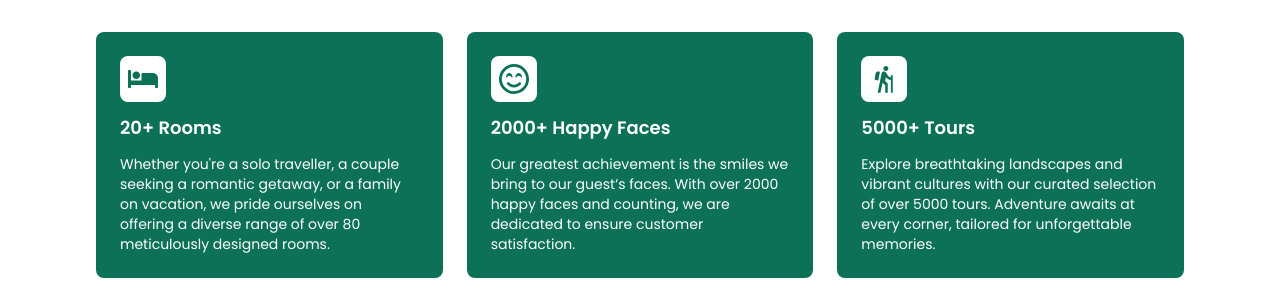
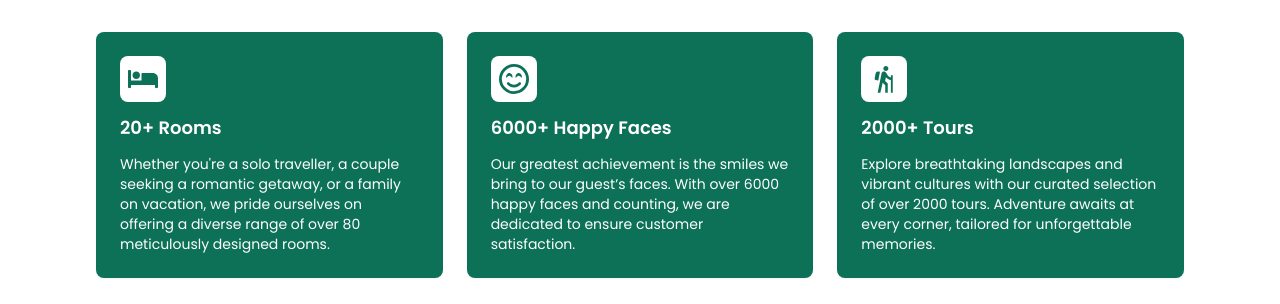
Before and after one commit to callmeniyu/Oastel, a Next.js app: page / in a window 1280 px wide. Shown: the part 1149-1453 px from the top of the page. Built offline with nearby package versions, Linux system fonts and the light colour scheme.

Commit message:
change features numbers

```diff
--- a/components/sections/FeaturesSection.tsx
+++ b/components/sections/FeaturesSection.tsx
@@ -12,15 +12,15 @@ export default function Features() {
     },
     {
       icon: <FaRegFaceSmileBeam className="text-3xl text-primary_green" />,
-      title: "2000+ Happy Faces",
+      title: "6000+ Happy Faces",
       description:
-        "Our greatest achievement is the smiles we bring to our guest’s faces. With over 2000 happy faces and counting, we are dedicated to ensure customer satisfaction.",
+        "Our greatest achievement is the smiles we bring to our guest’s faces. With over 6000 happy faces and counting, we are dedicated to ensure customer satisfaction.",
     },
     {
       icon: <MdHiking className="text-3xl text-primary_green" />,
-      title: "5000+ Tours",
+      title: "2000+ Tours",
       description:
-        "Explore breathtaking landscapes and vibrant cultures with our curated selection of over 5000 tours. Adventure awaits at every corner, tailored for unforgettable memories.",
+        "Explore breathtaking landscapes and vibrant cultures with our curated selection of over 2000 tours. Adventure awaits at every corner, tailored for unforgettable memories.",
     },
   ];
 
```
